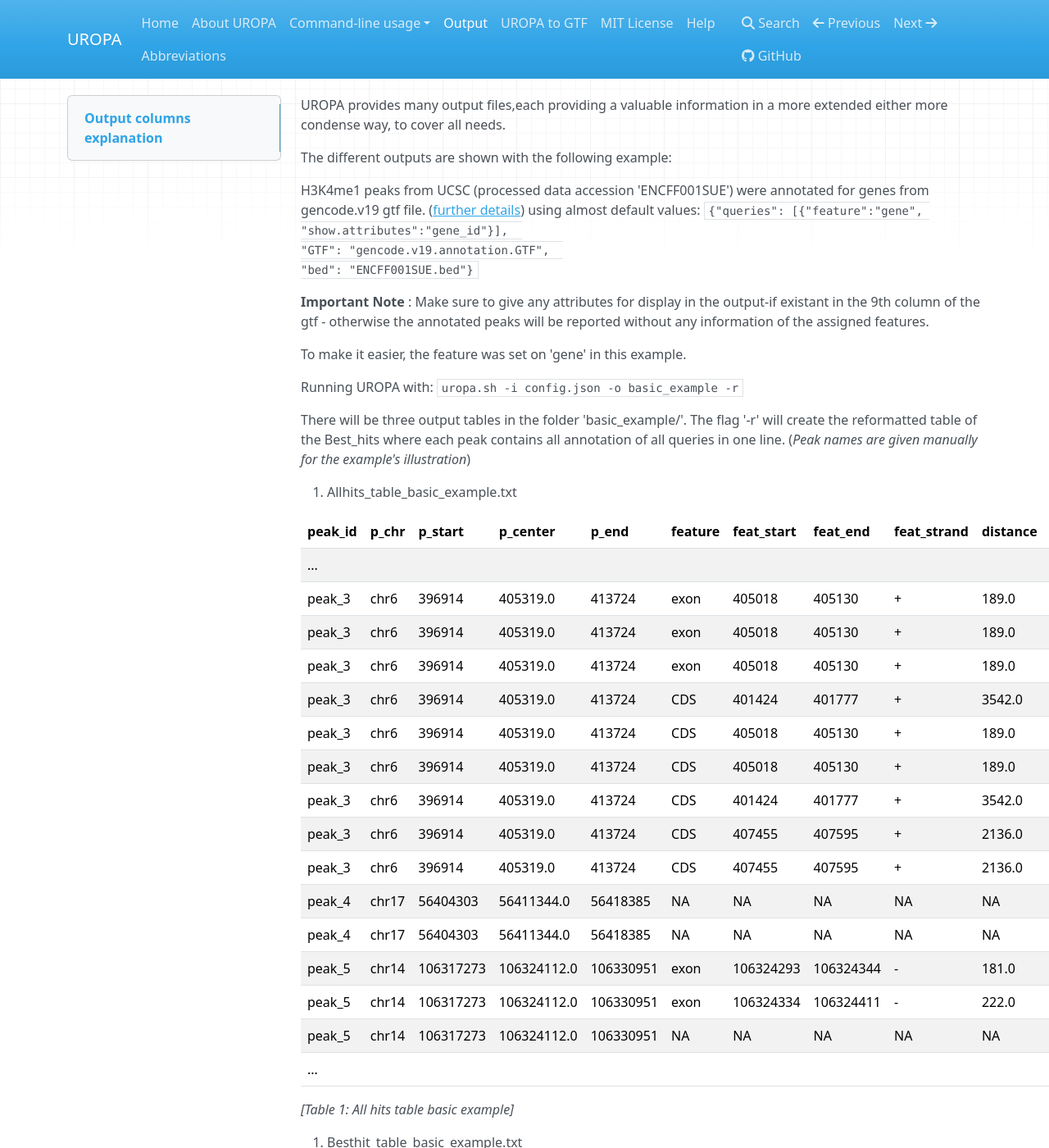
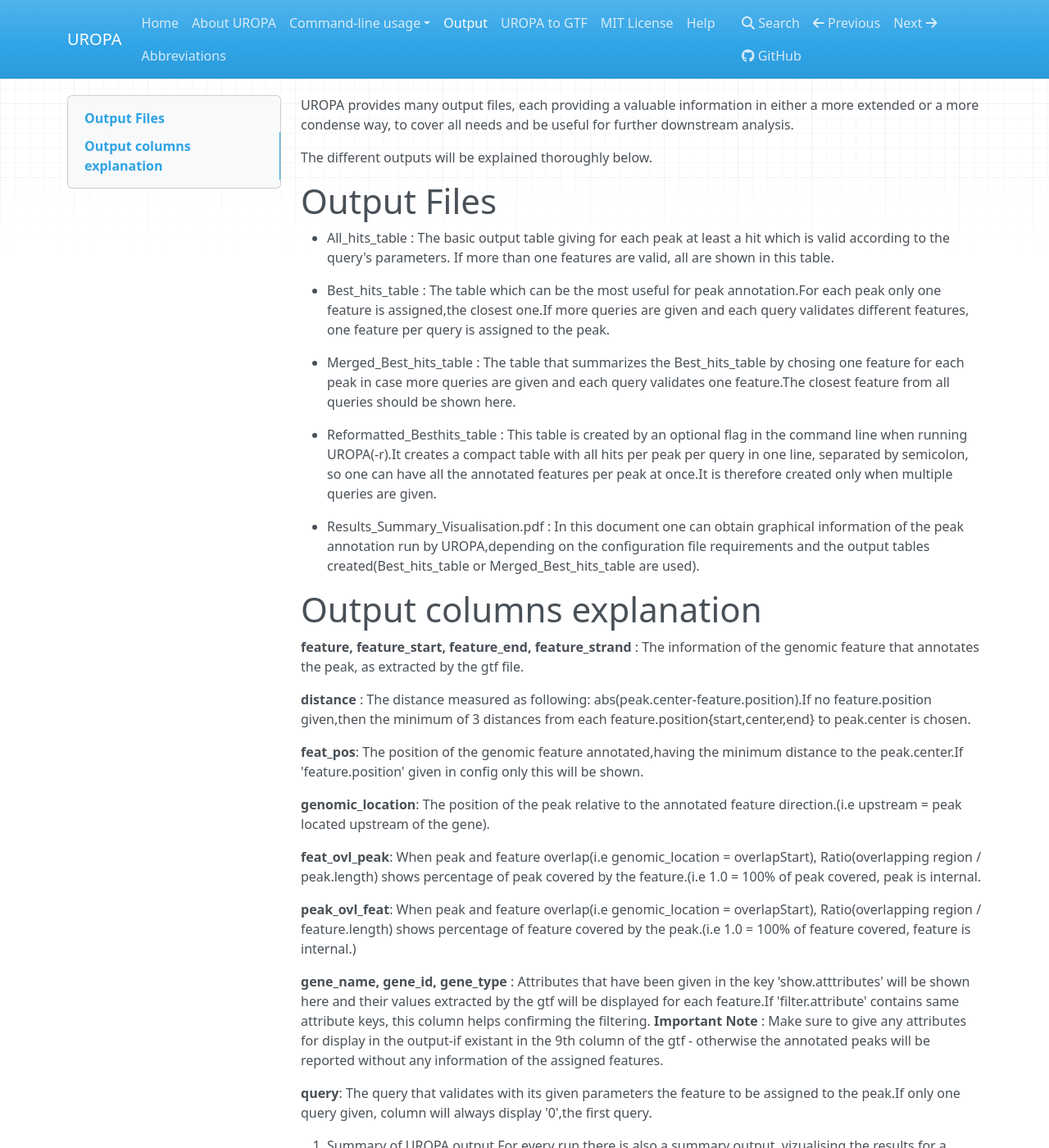
Before and after one commit to loosolab/UROPA, an MkDocs documentation site: the page built from docs/output.md, in a window 1280 px wide and 1400 px high. Shown: the whole window at 82% size. Built offline with MkDocs 1.6.1, drawn with Linux system fonts in a browser that asks for light colours; nearby versions of some CDN libraries; old or Windows-style settings are respelled for this version of MkDocs; some of the changed text lies outside the part shown.

Commit message:
Write only about Output files and columns explanations.No example run.

```diff
--- a/docs/output.md
+++ b/docs/output.md
@@ -1,93 +1,26 @@
-UROPA provides many output files,each providing a valuable information in a more extended either more condense way, to cover all needs.
+UROPA provides many output files, each providing a valuable information in either a more extended or a more condense way, to cover all needs and be useful for further downstream analysis.
 
-The different outputs are shown with the following example:
+The different outputs will be explained thoroughly below.
 
-H3K4me1 peaks from UCSC (processed data accession 'ENCFF001SUE') were annotated for genes from gencode.v19 gtf file. ([further details](http://uropa.readthedocs.io/en/latest/uropa-example/#used-peak-and-annotation-files)) using almost default values:
-`
-{"queries": [{"feature":"gene", "show.attributes":"gene_id"}],
-"GTF": "gencode.v19.annotation.GTF",
-"bed": "ENCFF001SUE.bed"} `
+#Output Files
+* All_hits_table  : The basic output table giving for each peak at least a hit which is valid according to the query's parameters. If more than one features are valid, all are shown in this table.
 
-**Important Note** : Make sure to give any attributes for display in the output-if existant in the 9th column of the gtf - otherwise the annotated peaks will be reported
-without any information of the assigned features.
+* Best_hits_table : The table which can be the most useful for peak annotation.For each peak only one feature is assigned,the closest one.If more queries are given and each query validates different features, one feature per query is assigned to the peak.
 
-To make it easier, the feature was set on 'gene' in this example.
+* Merged_Best_hits_table : The table that summarizes the Best_hits_table by chosing one feature for each peak in case more queries are given and each query validates one feature.The closest feature from all queries should be shown here.
 
-Running UROPA with: ` uropa.sh -i config.json -o basic_example -r  `
+* Reformatted_Besthits_table : This table is created by an optional flag in the command line when running UROPA(-r).It creates a compact table with all hits per peak per query in one line, separated by semicolon, so one can have all the annotated features per peak at once.It is therefore created only when multiple queries are given.
+
+* Results_Summary_Visualisation.pdf : In this document one can obtain graphical information of the peak annotation run by UROPA,depending on the configuration file requirements and the output tables created(Best_hits_table or Merged_Best_hits_table are used).
 
 
-There will be three output tables in the folder 'basic_example/'.
-The flag '-r' will create the reformatted table of the Best_hits where each peak contains all annotation of all queries in one line.
-(*Peak names are given manually for the example's illustration*)
-
-1. Allhits_table_basic_example.txt
-
-| peak_id | p_chr | p_start   | p_center    | p_end     | feature | feat_start   | feat_end     | feat_strand | distance | gene_id      | query |
-|---------|-------|-----------|-------------|-----------|---------|-----------|-----------|----------|----------|--------------|-------|
-| ...     |       |           |             |           |         |           |           |          |          |              |       |
-| peak_3  | chr6  | 396914    | 405319.0    | 413724    | exon    | 405018    | 405130    | +        | 189.0    | NR_046000    | 0     |
-| peak_3  | chr6  | 396914    | 405319.0    | 413724    | exon    | 405018    | 405130    | +        | 189.0    | NM_001195286 | 0     |
-| peak_3  | chr6  | 396914    | 405319.0    | 413724    | exon    | 405018    | 405130    | +        | 189.0    | NM_002460    | 0     |
-| peak_3  | chr6  | 396914    | 405319.0    | 413724    | CDS     | 401424    | 401777    | +        | 3542.0   | NM_001195286 | 1     |
-| peak_3  | chr6  | 396914    | 405319.0    | 413724    | CDS     | 405018    | 405130    | +        | 189.0    | NM_002460    | 1     |
-| peak_3  | chr6  | 396914    | 405319.0    | 413724    | CDS     | 405018    | 405130    | +        | 189.0    | NM_001195286 | 1     |
-| peak_3  | chr6  | 396914    | 405319.0    | 413724    | CDS     | 401424    | 401777    | +        | 3542.0   | NM_002460    | 1     |
-| peak_3  | chr6  | 396914    | 405319.0    | 413724    | CDS     | 407455    | 407595    | +        | 2136.0   | NM_002460    | 1     |
-| peak_3  | chr6  | 396914    | 405319.0    | 413724    | CDS     | 407455    | 407595    | +        | 2136.0   | NM_001195286 | 1     |
-| peak_4  | chr17 | 56404303  | 56411344.0  | 56418385  | NA      | NA        | NA        | NA       | NA       | NA           | 0     |
-| peak_4  | chr17 | 56404303  | 56411344.0  | 56418385  | NA      | NA        | NA        | NA       | NA       | NA           | 1     |
-| peak_5  | chr14 | 106317273 | 106324112.0 | 106330951 | exon    | 106324293 | 106324344 | -        | 181.0    | NR_039730    | 0     |
-| peak_5  | chr14 | 106317273 | 106324112.0 | 106330951 | exon    | 106324334 | 106324411 | -        | 222.0    | NR_130467    | 0     |
-| peak_5  | chr14 | 106317273 | 106324112.0 | 106330951 | NA      | NA        | NA        | NA       | NA       | NA           | 1     |
-| ...     |       |           |             |           |         |           |           |          |          |              |       |
-
-*[Table 1: All hits table basic example]*
-
-2. Besthit_table_basic_example.txt
-
-| peak_id | p_chr | p_start   | p_center    | p_end     | feature | feat_start   | feat_end     | feat_strand | distance | gene_id   | query |
-|---------|-------|-----------|-------------|-----------|---------|-----------|-----------|----------|----------|-----------|-------|
-| ...     |       |           |             |           |         |           |           |          |          |           |       |
-| peak_3  | chr6  | 396914    | 405319.0    | 413724    | exon    | 405018    | 405130    | +        | 189.0    | NR_046000 | 0     |
-| peak_3  | chr6  | 396914    | 405319.0    | 413724    | CDS     | 405018    | 405130    | +        | 189.0    | NM_002460 | 1     |
-| peak_4  | chr17 | 56404303  | 56411344.0  | 56418385  | NA      | NA        | NA        | NA       | NA       | NA        | 0     |
-| peak_4  | chr17 | 56404303  | 56411344.0  | 56418385  | NA      | NA        | NA        | NA       | NA       | NA        | 1     |
-| peak_5  | chr14 | 106317273 | 106324112.0 | 106330951 | exon    | 106324293 | 106324344 | -        | 181.0    | NR_039730 | 0     |
-| peak_5  | chr14 | 106317273 | 106324112.0 | 106330951 | NA      | NA        | NA        | NA       | NA       | NA        | 1     |
-| ...     |       |           |             |           |         |           |           |          |          |           |       |
-
-[Table 2: Best hits table basic example]
-
-3. Merged_best_hits_basic_example
-
-| peak_id | p_chr | p_start   | p_center    | p_end     | feature | feat_start   | feat_end     | feat_strand | distance | gene_id   | query |
-|---------|-------|-----------|-------------|-----------|---------|-----------|-----------|----------|----------|-----------|-------|
-| ...     |       |           |             |           |         |           |           |          |          |           |       |
-| peak_3  | chr6  | 396914    | 405319.0    | 413724    | exon    | 405018    | 405130    | +        | 189.0    | NR_046000 | 0,1   |
-| peak_4  | chr17 | 56404303  | 56411344.0  | 56418385  | NA      | NA        | NA        | NA       | NA       | NA        | 0,1   |
-| peak_5  | chr14 | 106317273 | 106324112.0 | 106330951 | exon    | 106324293 | 106324344 | -        | 181.0    | NR_039730 | 0     |
-| ...     |       |           |             |           |         |           |           |          |          |           |       |
-
-Table 3: Merged best hits basic example
-
-4. Reformatted_Allhits_perPeak_basic_anno.txt
-
-| peak_id | p_chr | p_start   | p_center  | p_end     | feature   | feat_start       | feat_end         | feat_strand | distance | gene_id              | query |
-|---------|-------|-----------|-----------|-----------|-----------|---------------|---------------|----------|----------|----------------------|-------|
-| ...     |       |           |           |           |           |               |               |          |          |                      |       |
-| peak_3  | chr6  | 396914    | 405319    | 413724    | exon, CDS | 405018        | 405130        | +        | 189      | NR_046000, NM_002460 | 0,1   |
-| peak_4  | chr17 | 56404303  | 56411344  | 56418385  | NA        | NA            | NA            | NA       | NA       | NA                   | 0,1   |
-| peak_5  | chr14 | 106317273 | 106324112 | 106330951 | exon, NA  | 106324293, NA | 106324344, NA | -,NA     | 181,NA   | NR_039730, NA        | 0,1   |
-| ...     |       |           |           |           |           |               |               |          |          |                      |       |
-
-[Table 4: Reformatted Allhits per Peak basic anno. Notice that the last column is just adjusted to more rows for display them.]
 
 #Output columns explanation
 **feature, feature_start, feature_end, feature_strand** : The information of the genomic feature that annotates the peak, as extracted by the gtf file.
 
 **distance** : The distance measured as following: abs(peak.center-feature.position).If no feature.position given,then the minimum of 3 distances from each feature.position{start,center,end} to peak.center is chosen.
 
-**feat_pos**: The position of the genomic feature chosen for annotation that had the minimum distance to the peak.center.If feature.position given in config this will be shown also here.
+**feat_pos**: The position of the genomic feature annotated,having the minimum distance to the peak.center.If 'feature.position' given in config only this will be shown.
 
 **genomic_location**: The position of the peak relative to the annotated feature direction.(i.e upstream = peak located upstream of the gene).
 
@@ -96,6 +29,8 @@ Table 3: Merged best hits basic example
 **peak_ovl_feat**: When peak and feature overlap(i.e genomic_location = overlapStart), Ratio(overlapping region / feature.length) shows percentage of feature covered by the peak.(i.e 1.0 = 100% of feature covered, feature is internal.)
 
 **gene_name, gene_id, gene_type** : Attributes that have been given in the key 'show.atttributes' will be shown here and their values extracted by the gtf will be displayed for each feature.If 'filter.attribute' contains same attribute keys, this column helps confirming the filtering.
+	**Important Note** : Make sure to give any attributes for display in the output-if existant in the 9th column of the gtf - otherwise the annotated peaks will be reported
+	without any information of the assigned features.
 
 **query**: The query that validates with its given parameters the feature to be assigned to the peak.If only one query given, column will always display '0',the first query.
 
```
